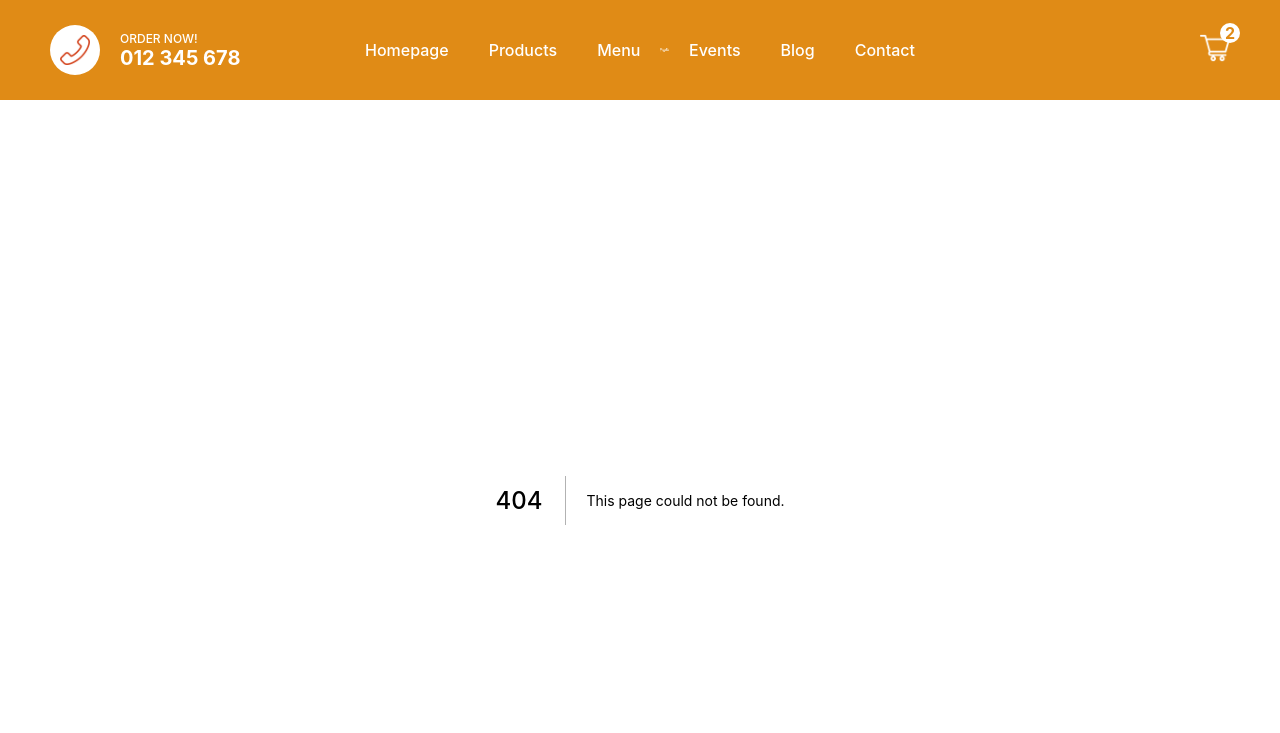
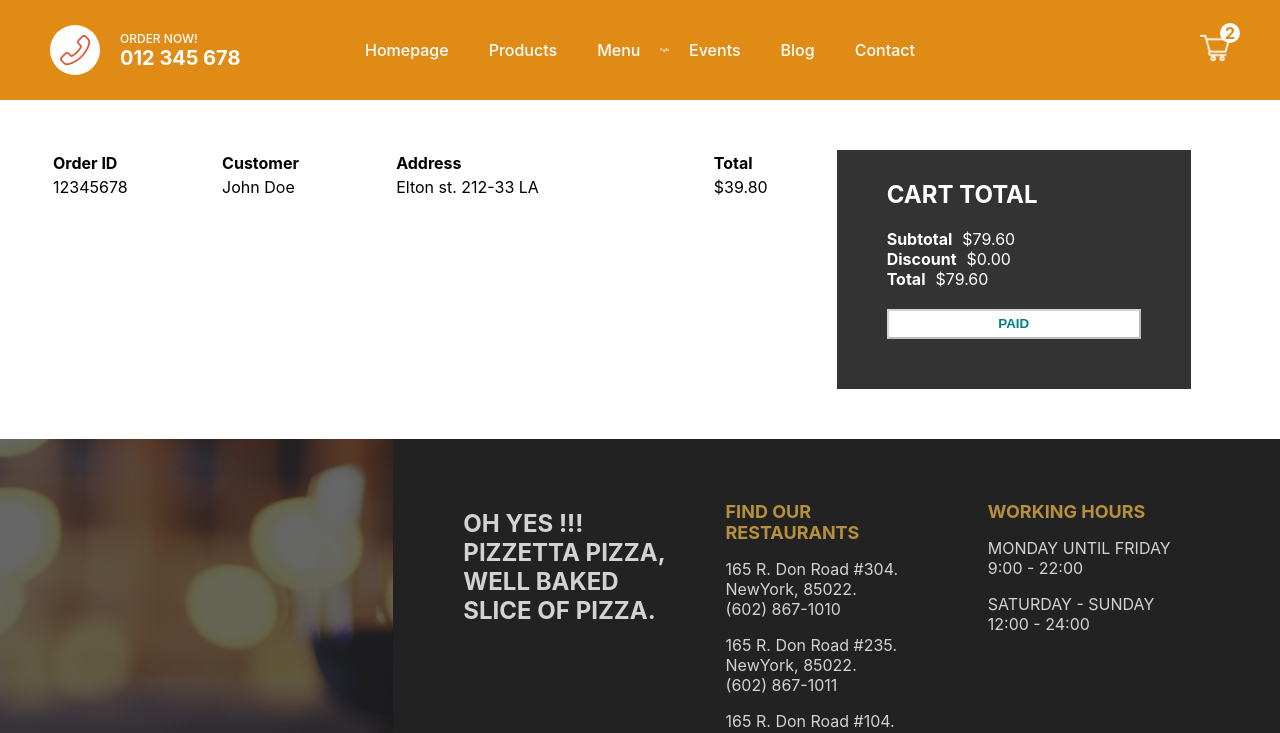
Before and after one commit to Alan-N-Pereira/Pizzetta, a Next.js app: page /order/1 in a window 1280 px wide. Before the commit this address had no page. Shown: the top 733 px of the page. Built offline with nearby package versions, Linux system fonts and the light colour scheme.

Commit message:
Add Order Tracking page component and style

```diff
--- /dev/null
+++ b/pages/order/[id].jsx
@@ -0,0 +1,54 @@
+import Image from 'next/image'
+import styles from '../../styles/Order.module.css'
+
+export default function Order() {
+  return (
+    <div className={styles.container}>
+
+        <div className={styles.left}>
+            <div className={styles.row}>
+                <table className={styles.table}>
+                    <tr className={styles.tr}>
+                        <th>Order ID</th>
+                        <th>Customer</th>
+                        <th>Address</th>
+                        <th>Total</th>
+                    </tr>
+                    <tr>
+                        <td className={styles.td}>
+                            <span className={styles.id}>12345678</span>
+                        </td>
+                        <td className={styles.td}>
+                            <span className={styles.name}>John Doe</span>
+                        </td>
+                        <td className={styles.td}>
+                            <span className={styles.address}>Elton st. 212-33 LA</span>
+                        </td >
+                        <td className={styles.td}>
+                            <span className={styles.total}>$39.80</span>
+                        </td>
+                    </tr>
+                </table>
+            </div>
+            <div className={styles.row}></div>
+        </div>
+
+        <div className={styles.right}>
+            <div className={styles.wrapper}>
+                <h2 className={styles.title}>CART TOTAL</h2>
+                <div className={styles.totalText}>
+                    <b className={styles.totalTextTitle}>Subtotal</b>$79.60
+                </div>
+                <div className={styles.totalText}>
+                    <b className={styles.totalTextTitle}>Discount</b>$0.00
+                </div>
+                <div className={styles.totalText}>
+                    <b className={styles.totalTextTitle}>Total</b>$79.60
+                </div>
+                <button disabled className={styles.button}>PAID</button>
+            </div>
+        </div>
+
+    </div>
+  )
+}
--- /dev/null
+++ b/styles/Order.module.css
@@ -0,0 +1,43 @@
+.container {
+	padding: 50px;
+	display: flex;
+}
+
+.left {
+	flex: 2;
+}
+
+.table {
+	width: 100%;
+	text-align: left;
+	margin-bottom: 50px;
+}
+
+.right {
+	flex: 1;
+}
+
+.wrapper {
+	width: 90%;
+	max-height: 300px;
+	background-color: #333;
+	padding: 50px;
+	padding-top: 10px;
+	display: flex;
+	flex-direction: column;
+	justify-content: center;
+	color: white;
+}
+
+.totalTextTitle {
+	margin-right: 10px;
+}
+
+.button {
+	background-color: white;
+	height: 30px;
+	color: teal;
+	font-weight: bold;
+	cursor: not-allowed;
+	margin-top: 20px;
+}
```
